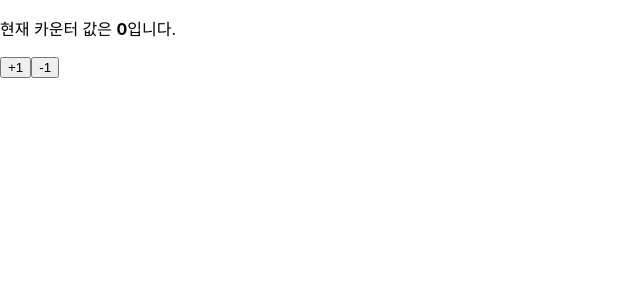
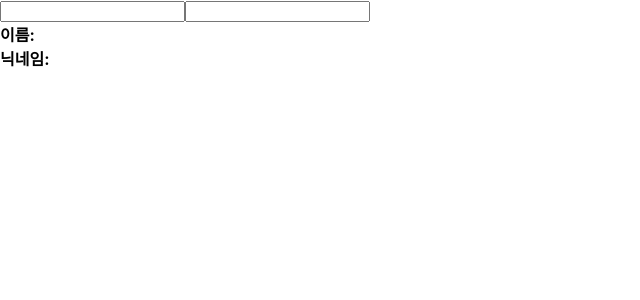
Before and after one commit to jeongyeonKimm/hooks-tutorial, a React (Create React App) app: page / in a window 1280 px wide. Shown: the top 300 px of the page, without its empty margins (0-640 px from the left). Built offline with nearby package versions, Linux system fonts and the light colour scheme.

Commit message:
useState sample02

```diff
--- a/src/App.js
+++ b/src/App.js
@@ -1,7 +1,7 @@
-import Counter from "./Counter";
+import Info from "./Info";
 
 const App = () => {
-  return <Counter />;
+  return <Info />;
 };
 
 export default App;
--- /dev/null
+++ b/src/Info.js
@@ -0,0 +1,33 @@
+import { useState } from "react";
+
+const Info = () => {
+  const [name, setName] = useState("");
+  const [nickname, setNickname] = useState("");
+
+  const onChangeName = (e) => {
+    setName(e.target.value);
+  };
+
+  const onChangeNickname = (e) => {
+    setNickname(e.target.value);
+  };
+
+  return (
+    <div>
+      <div>
+        <input value={name} onChange={onChangeName} />
+        <input value={nickname} onChange={onChangeNickname} />
+      </div>
+      <div>
+        <div>
+          <b>이름:</b> {name}
+        </div>
+        <div>
+          <b>닉네임:</b> {nickname}
+        </div>
+      </div>
+    </div>
+  );
+};
+
+export default Info;
```
